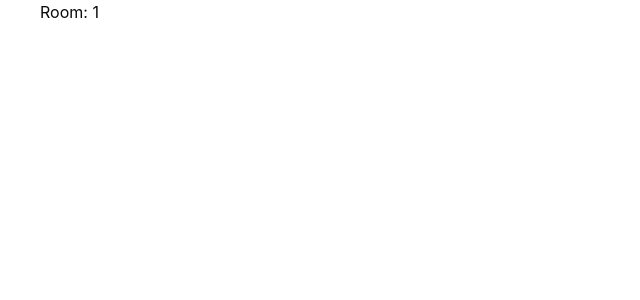
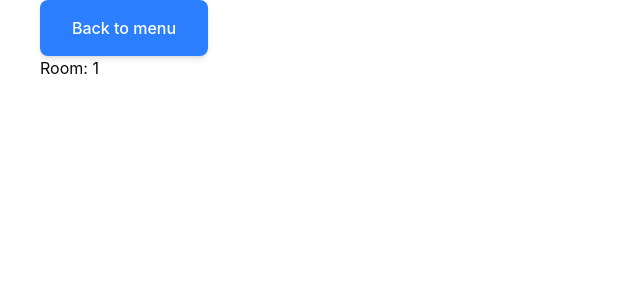
Before and after one commit to oliverpeitsalo/oliverpeitsalo.github.io, a React (Vite) app in the folder frontend/: page /room/1 in a window 1280 px wide. Shown: the top 300 px of the page, without its empty margins (0-640 px from the left). Built offline with nearby package versions, Linux system fonts and the light colour scheme.

Commit message:
Quick fix for navigation.

```diff
--- a/frontend/src/app/components/FrontPage.tsx
+++ b/frontend/src/app/components/FrontPage.tsx
@@ -14,7 +14,9 @@ export default function FrontPage() {
   }
 
   const handleJoinTrivia = () => {
-    if (!roomId.trim()) return;
+    if (!roomId.trim()) {
+      return
+    }
     navigate(`/room/${roomId.trim()}`);
   };
 
@@ -40,7 +42,7 @@ export default function FrontPage() {
               onClick={handleJoinTrivia}
               className="px-8 py-4 bg-green-500 text-white rounded-lg hover:bg-green-600 transition-colors shadow-md hover:shadow-lg transform hover:scale-105"
             >
-              Join Trivia
+              Join Trivia Room
             </button>
 
             <button
--- a/frontend/src/app/components/TriviaRoom.tsx
+++ b/frontend/src/app/components/TriviaRoom.tsx
@@ -1,9 +1,23 @@
 import { useParams } from "react-router-dom";
+import { useNavigate } from "react-router-dom";
 
 export default function TriviaGameRoom() {
   const { roomId } = useParams();
+  const navigate = useNavigate();
+
+  const handleBack = () => {
+      navigate(`/`);
+  }
 
   return (
-    <div>Room: {roomId}</div>
+    <>
+      <button
+        onClick={handleBack}
+        className="px-8 py-4 bg-blue-500 text-white rounded-lg hover:bg-blue-600 transition-colors shadow-md hover:shadow-lg transform hover:scale-105"
+      >
+        Back to menu
+      </button>
+      <div>Room: {roomId}</div>
+    </>
     );
 }
```
